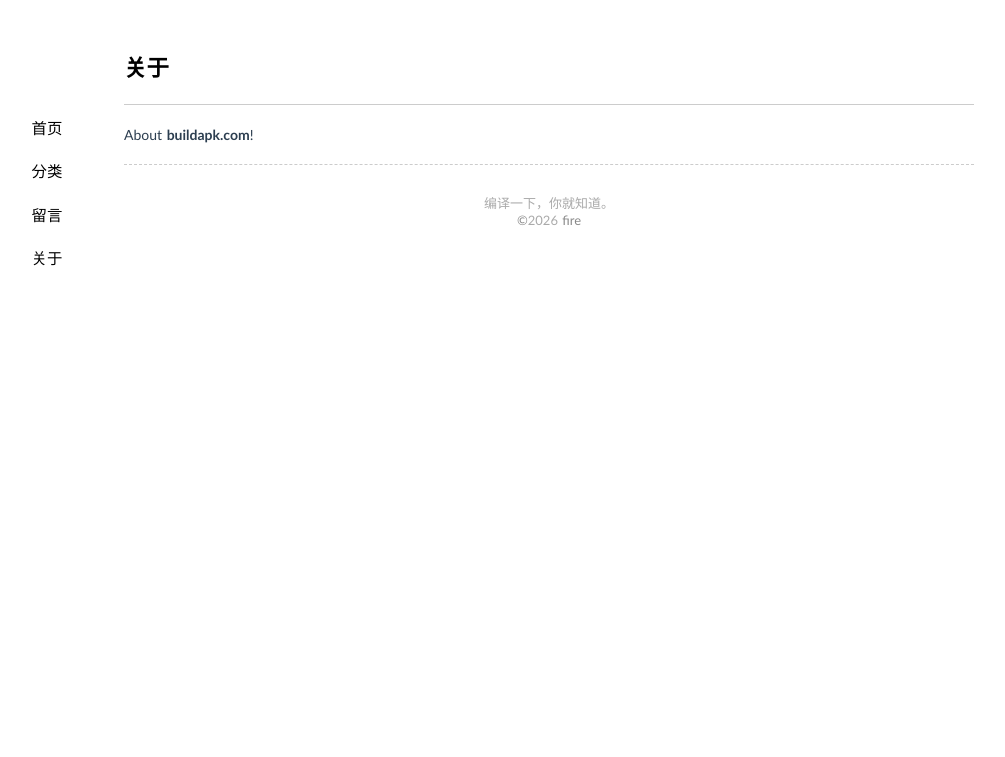
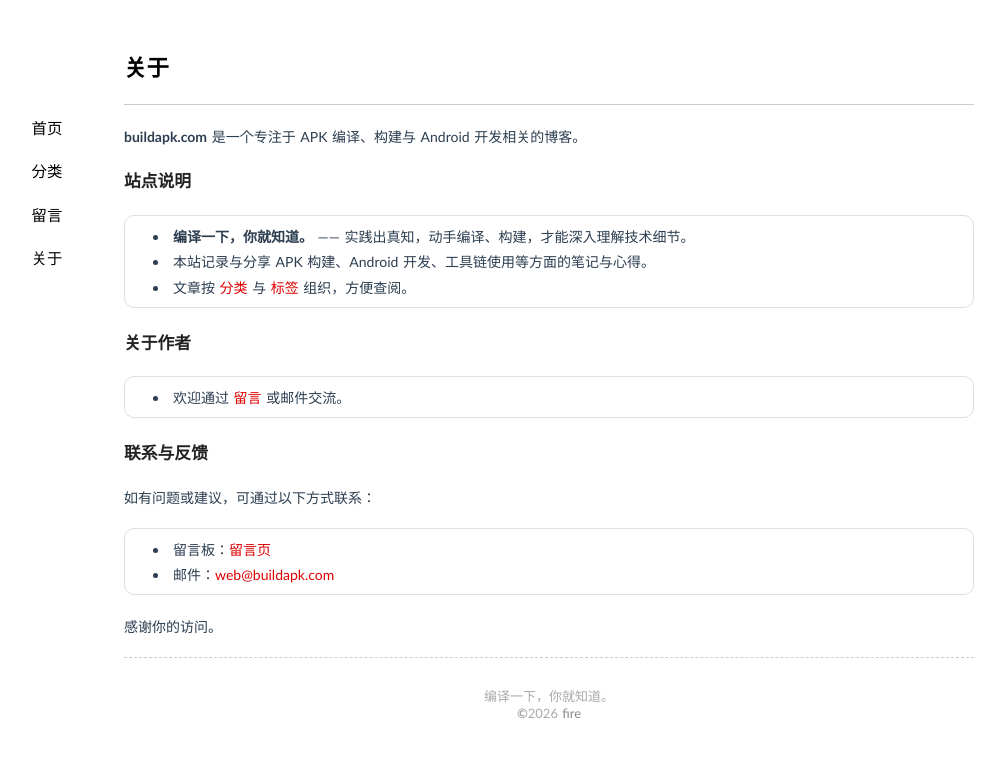
Before and after one commit to lifeliu/buildapk, a Jekyll site: the page built from pages/4-about.md, in a window 1280 px wide. Shown: the top 757 px of the page, without its empty margins (91-1096 px from the left). Built offline with Jekyll 4.4.1, drawn with Linux system fonts in a browser that asks for light colours; comment, search, counter and statistics services are not loaded.

Commit message:
auto update by shell

```diff
--- a/pages/4-about.md
+++ b/pages/4-about.md
@@ -4,4 +4,24 @@ title: 关于
 permalink: /about
 ---
 
-About **buildapk.com**!
+**buildapk.com** 是一个专注于 APK 编译、构建与 Android 开发相关的博客。
+
+### 站点说明
+
+- **编译一下，你就知道。** —— 实践出真知，动手编译、构建，才能深入理解技术细节。
+- 本站记录与分享 APK 构建、Android 开发、工具链使用等方面的笔记与心得。
+- 文章按 [分类](/categories) 与 [标签](/tags) 组织，方便查阅。
+
+### 关于作者
+
+- 欢迎通过 [留言](/message) 或邮件交流。
+
+### 联系与反馈
+
+如有问题或建议，可通过以下方式联系：
+
+- 留言板：[留言页](/message)
+- 邮件：<a href="mailto:web@buildapk.com?subject=来自buildapk的反馈">web@buildapk.com</a>
+
+
+感谢你的访问。
```
